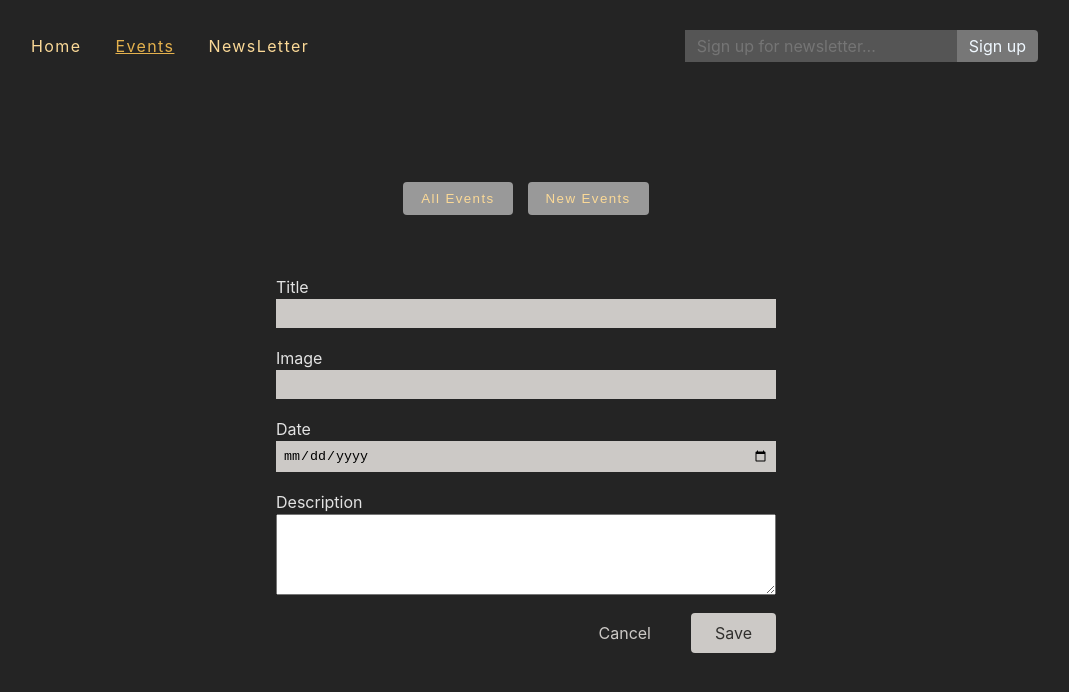
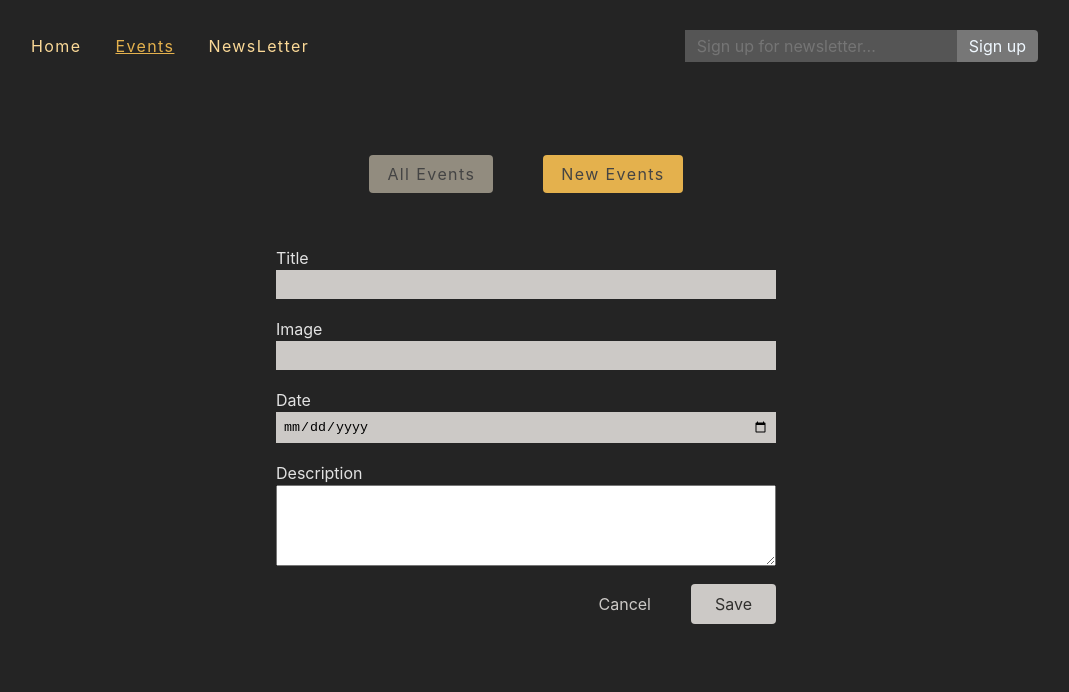
Before and after one commit to OponjousHub/routing-event-app, a React (Create React App) app in the folder frontend/: page /events/new in a window 1280 px wide. Shown: the top 692 px of the page, without its empty margins (114-1183 px from the left). Built offline with nearby package versions, Linux system fonts and the light colour scheme.

Commit message:
commiting events buttons indicating page with color indicator

```diff
--- a/frontend/src/App.js
+++ b/frontend/src/App.js
@@ -39,6 +39,7 @@ const router = createBrowserRouter([
             path: "new",
             element: <NewEventPage />,
             action: manipulatedEventAction,
+            children: [{ path: "new", element: <NewEventPage /> }],
           },
           {
             path: ":eventId",
--- a/frontend/src/components/eventsNavigation.js
+++ b/frontend/src/components/eventsNavigation.js
@@ -3,27 +3,63 @@ import classes from "./eventsNavigation.module.css";
 function EventNavigation() {
   return (
     <>
-      <ul className={classes.event_tabs}>
+      <nav className={classes.nav}>
+        <ul className={classes.list}>
           <li>
             <NavLink
               to={"/events"}
-            className={({ isActive }) => (isActive ? classes.active : "")}
+              className={({ isActive }) => (isActive ? classes.active : " ")}
               end
             >
-            <button>All Events</button>
+              All Events
             </NavLink>
           </li>
 
           <li>
             <NavLink
               to={"new"}
-            className={({ isActive }) => (isActive ? classes.active : "")}
+              className={({ isActive }) => (isActive ? classes.active : " ")}
             >
-            <button>New Events</button>
+              New Events
             </NavLink>
           </li>
         </ul>
+      </nav>
     </>
   );
 }
 export default EventNavigation;
+
+{
+  /* <nav>
+<ul className={classes.list}>
+  <li>
+    <NavLink
+      to={"/"}
+      className={({ isActive }) => (isActive ? classes.active : " ")}
+      end
+    >
+      Home
+    </NavLink>
+  </li>
+  <li>
+    <NavLink
+      to={"/events"}
+      className={({ isActive }) => (isActive ? classes.active : " ")}
+    >
+      Events
+    </NavLink>
+  </li>
+  <li>
+    <NavLink
+      to={"/newsletter"}
+      className={({ isActive }) => (isActive ? classes.active : " ")}
+    >
+      NewsLetter
+    </NavLink>
+  </li>
+</ul>
+
+<NewsletterSignup />
+</nav> */
+}
--- a/frontend/src/components/eventsNavigation.module.css
+++ b/frontend/src/components/eventsNavigation.module.css
@@ -1,33 +1,49 @@
-.event_tabs {
+.nav {
   display: flex;
   align-items: center;
+  justify-content: space-between;
+}
+.list {
+  display: flex;
+
+  justify-content: center;
+  gap: 50px;
+  width: 600px;
+  margin: 0px auto;
+  margin-top: 70px;
+  /* align-items: center;
   justify-content: center;
   gap: 15px;
 
-  margin-top: 120px;
+  margin-top: 120px; */
 }
-.event_tabs button {
+/* .bttn {
   color: #444;
   padding: 9px 18px;
-  border-radius: 4px;
   border: none;
   cursor: pointer;
-}
+} */
 
-.event_tabs {
+/* .list {
   display: flex;
-}
-.event_tabs button {
+} */
+.list a {
+  border-radius: 4px;
   text-decoration: none;
   list-style-type: none;
   padding: 9px 18px;
-  color: #fbd997;
+  color: #444;
   cursor: pointer;
   letter-spacing: 1.4px;
-  background-color: #999;
+  background-color: #928c7f;
 }
-.event_tabs button:hover,
-.event_tabs button.active {
+/* .list a:hover,
+.list a.active {
+  background-color: #e4b14d;
+  color: #444;
+} */
+.list a:hover,
+.list a.active {
   background-color: #e4b14d;
   color: #444;
 }
--- a/frontend/src/pages/RootLayout.js
+++ b/frontend/src/pages/RootLayout.js
@@ -1,9 +1,11 @@
 import { Fragment } from "react";
 import { Outlet } from "react-router-dom";
+import MianNavigation from "../components/mainNavigation";
 
 function RootLayout() {
   return (
     <Fragment>
+      <MianNavigation />
       <Outlet />
     </Fragment>
   );
--- a/frontend/src/pages/editEventPage.js
+++ b/frontend/src/pages/editEventPage.js
@@ -1,12 +1,11 @@
 import { useRouteLoaderData } from "react-router-dom";
 import EventForm from "../components/eventForm";
-import EventNavigation from "../components/eventsNavigation";
+
 function EditEventPage() {
   const data = useRouteLoaderData("editDetailId");
   const { event } = data;
   return (
     <>
-      <EventNavigation />
       <EventForm event={event} method={"patch"} />
     </>
   );
--- a/frontend/src/pages/errorPage.js
+++ b/frontend/src/pages/errorPage.js
@@ -10,7 +10,8 @@ function ErrorPage() {
   if (error.status === 404) {
     title = "NOt found!";
     message = "Could not find resource or page";
-  } else if (error.status === 500) {
+  }
+  if (error.status === 500) {
     message = error.message;
   }
 
--- a/frontend/src/pages/eventDetailPage.js
+++ b/frontend/src/pages/eventDetailPage.js
@@ -5,7 +5,6 @@ import {
   useSubmit,
   redirect,
 } from "react-router-dom";
-import EventNavigation from "../components/eventsNavigation";
 import classes from "./eventDetailPage.module.css";
 function EventDetailPage() {
   const data = useRouteLoaderData("editDetailId");
@@ -20,7 +19,6 @@ function EventDetailPage() {
 
   return (
     <>
-      <EventNavigation />
       <article className={classes.container}>
         <div className={classes.event_box}>
           <img src={event.image} alt={event.title} />
@@ -50,12 +48,12 @@ export async function loader({ request, params }) {
   const id = params.eventId;
   console.log(id);
 
-  const response = await fetch(`http://localhost:8080/events/` + id);
+  const response = await fetch(`http://localhost:8080/eventss/` + id);
 
   if (!response.ok) {
     throw json(
       { message: "Could not fetch the selected event! Try again later." },
-      { status: 404 }
+      { status: 500 }
     );
   } else {
     return response;
@@ -76,5 +74,5 @@ export async function action({ request, params }) {
     );
   }
 
-  return redirect("/events");
+  return redirect("events");
 }
--- a/frontend/src/pages/eventListPage.js
+++ b/frontend/src/pages/eventListPage.js
@@ -1,5 +1,4 @@
 import { Await, defer, json, useLoaderData } from "react-router-dom";
-import EventNavigation from "../components/eventsNavigation";
 import AllEvents from "../components/allEvents";
 import { Suspense } from "react";
 
@@ -8,7 +7,6 @@ function EventList() {
 
   return (
     <>
-      <EventNavigation />
       <Suspense fallback={<p style={{ textAlign: "center" }}>Loading...</p>}>
         <Await resolve={events}>
           {(loadedEvents) => <AllEvents events={loadedEvents} />}
--- a/frontend/src/pages/eventRootLayout.js
+++ b/frontend/src/pages/eventRootLayout.js
@@ -1,13 +1,11 @@
 import { Fragment } from "react";
 import { Outlet } from "react-router-dom";
-
-import MianNavigation from "../components/mainNavigation";
+import EventNavigation from "../components/eventsNavigation";
 
 function EventRootLayout() {
   return (
     <Fragment>
-      <MianNavigation />
-      {/* <EventList /> */}
+      <EventNavigation />
       <Outlet />
     </Fragment>
   );
--- a/frontend/src/pages/newEventPage.js
+++ b/frontend/src/pages/newEventPage.js
@@ -1,13 +1,11 @@
 import { useLoaderData } from "react-router-dom";
 import EventForm from "../components/eventForm";
-import EventNavigation from "../components/eventsNavigation";
 
 function NewEventPage() {
   const data = useLoaderData();
   console.log(data);
   return (
     <>
-      <EventNavigation />
       <EventForm method={"post"} />
     </>
   );
--- a/frontend/src/pages/newsLettePage.js
+++ b/frontend/src/pages/newsLettePage.js
@@ -5,7 +5,6 @@ import classes from "./newsLetterPage.module.css";
 function NewsLetterPage() {
   return (
     <>
-      <MianNavigation />
       <div className={classes.newsletter_box}>
         <h1>Join our awesome newsletter!</h1>
         <NewsletterSignup />
```
Lines whose indentation alone changed are shown as unchanged.
